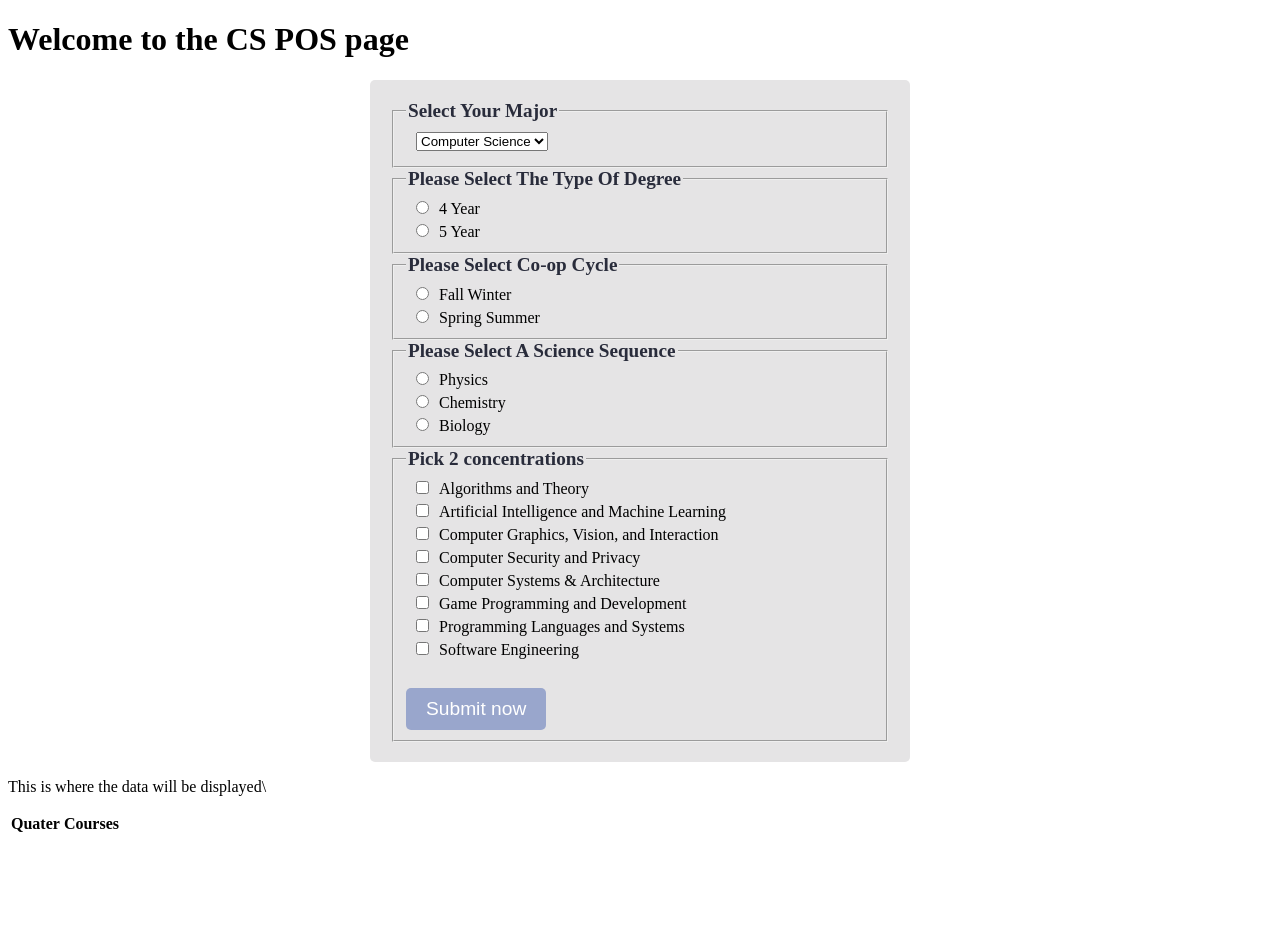
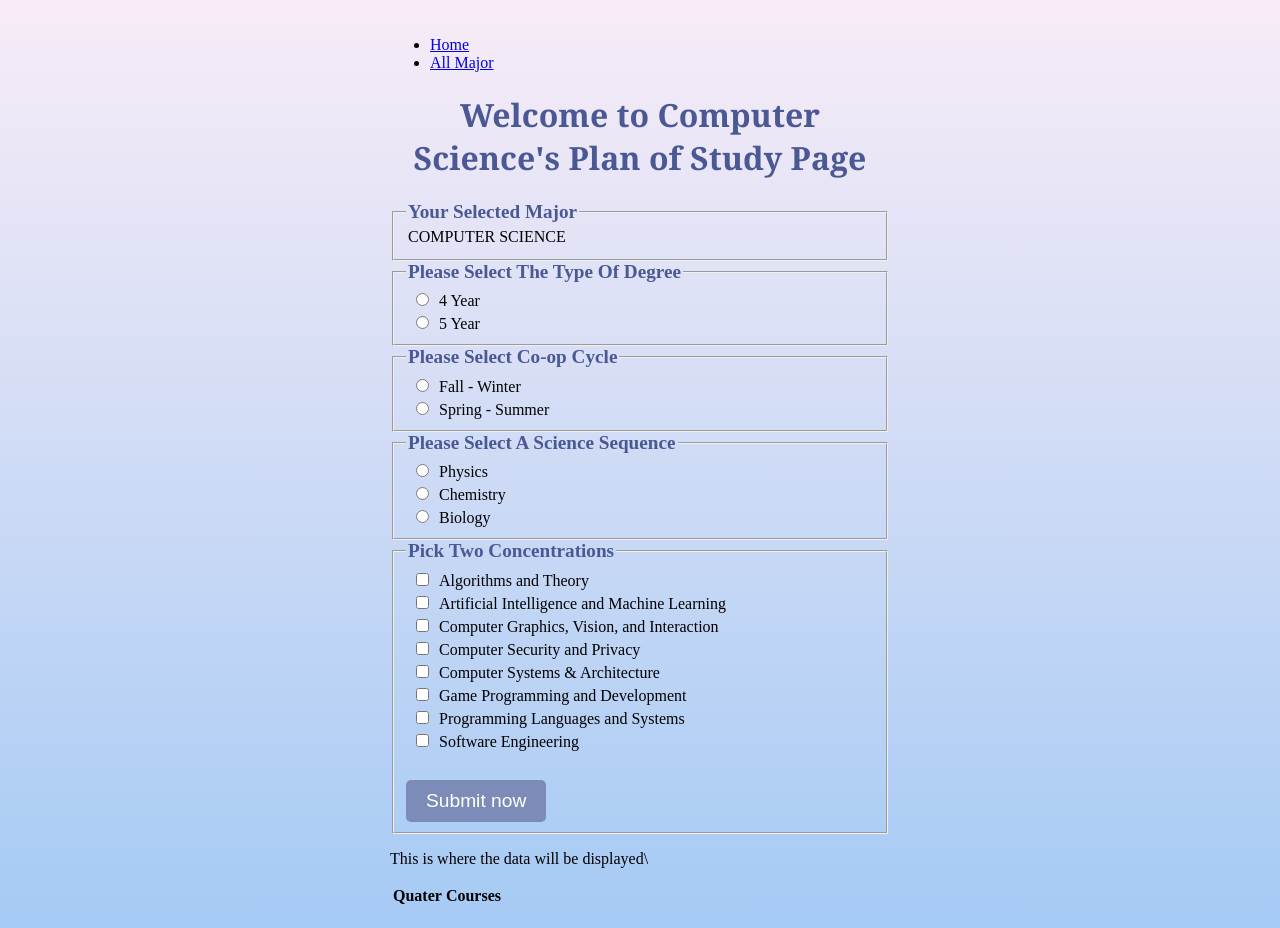
Before and after one commit to msmoldavchuk/drexelPOS, a Flask app: page /CS in a window 1280 px wide. Before the commit the page ends 832 px from the top, so only its background shows below. Run offline with Flask 3, Linux system fonts and the light colour scheme; lists and menus that the app fills with data are empty.

Commit message:
Adding new style to CS page

```diff
--- a/templates/CS.html
+++ b/templates/CS.html
@@ -1,33 +1,38 @@
 <!DOCTYPE html>
 <title> Computer Science Major</title>
+<ul>
+        <li><a href = "{{ url_for('index') }}">Home</a></li>
+        <li><a href = "{{ url_for('allmajor') }}">All Major</a></li>
+    </ul>
 
-    <h1> Welcome to the CS POS page</h1>
+    <h1> Welcome to Computer Science's Plan of Study Page</h1>
+    <body
     <form action="{{ url_for('csPOS') }}" method="post" id="form">
         <fieldset>
-            <legend>Select Your Major </legend>
-            <select name = "dropdown">
-                <option value = "CS" selected>Computer Science</option>
-             </select>
+            <legend> Your Selected Major  </legend>
+            <option value = "CS" selected> COMPUTER SCIENCE </option>
         </fieldset>
         <fieldset>
-            <legend>Please Select The Type Of Degree</legend>
+            <legend>Please Select The Type Of Degree </legend>
             <input type="radio" name="degree" value="4">4 Year<br>
             <input type="radio" name="degree" value="5">5 Year<br>
         </fieldset>
         <fieldset>
-            <legend>Please Select Co-op Cycle</legend>
-            <input type="radio" name="coop" value="FW">Fall Winter<br>
-            <input type="radio" name="coop" value="SS">Spring Summer<br>
+
+            <legend>Please Select Co-op Cycle </legend>
+            <input type="radio" name="coop" value="FW">Fall - Winter<br>
+            <input type="radio" name="coop" value="SS">Spring - Summer<br>
         </fieldset>
         <fieldset>
-            <legend>Please Select A Science Sequence</legend>
+
+            <legend>Please Select A Science Sequence </legend>
             <input type="radio" name="sequence" value="PHYS">Physics<br>
             <input type="radio" name="sequence" value="CHEM">Chemistry<br>
             <input type="radio" name="sequence" value="BIO">Biology<br>
         </fieldset>
 
         <fieldset>
-            <legend>Pick 2 concentrations</legend>
+            <legend>Pick Two Concentrations</legend>
             <input type="checkbox" name="Concentration" value="Algorithms and Theory" onclick="return ValidateConcentrationSelection();">Algorithms and Theory<br>
             <input type="checkbox" name="Concentration" value="Artificial Intelligence and Machine Learning" onclick="return ValidateConcentrationSelection();">Artificial Intelligence and Machine Learning<br>
             <input type="checkbox" name="Concentration" value="Computer Graphics, Vision, and Interaction" onclick="return ValidateConcentrationSelection();">Computer Graphics, Vision, and Interaction<br>
@@ -39,7 +44,10 @@
             <br>
             <input type="submit" value="Submit now">
         </fieldset>
+    </div>
+
     </form>
+</body>
 
         <script type="text/javascript">
         function ValidateConcentrationSelection()
@@ -147,6 +155,9 @@
 
 
 <style>
+    .body{
+        background-color: #e2f1bd;
+    }
     .CSmajor{
       margin: 10px 0;
       padding: 10px;
@@ -155,7 +166,7 @@
     /* styles for legends */
     legend {
       font-weight: bold;
-      color: #292c3b;
+      color: #4a5894;
       font-size: 1.2em;
     }
 
@@ -171,7 +182,7 @@
 
     /* styles for submit button */
     input[type="submit"] {
-      background-color: #99a6cc;
+      background-color: #7c8bb7;
       border: none;
       color: #fff;
       padding: 10px 20px;
@@ -179,11 +190,12 @@
       border-radius: 5px;
       cursor: pointer;
       margin-top: 10px;
+
     }
 
     /* styles for the form */
     #form {
-      background-color: #e5e4e5;
+      background-image: linear-gradient(#f8ecf7, #a5caf4) ;
       padding: 20px;
       border-radius: 5px;
       width: 500px;
@@ -192,7 +204,39 @@
 
     /* styles for the fieldset borders based on selection */
     fieldset:focus-within {
-      border: 1px solid #bfbab5;
+      border: 3px solid #bfbab5;
     }
+    h1{
+        text-align: center;
+        font-family: Georgia, 'Times New Roman', Times, serif;
+        color: #4a5894;
+    }
+nav {
+  overflow: hidden;
+}
 
+nav ul {
+  list-style-type: none;
+  margin: 0;
+  padding: 0;
+  display: flex;
+  justify-content: flex-end;
+}
+
+nav li {
+  margin: 0 10px;
+}
+
+nav a {
+  display: block;
+  color: #7c8bb7;
+  text-align: right;
+  padding: 18px 20px;
+  text-decoration: none;
+}
+
+nav a:hover {
+  background-color: #d7defe;
+  color: rgb(91, 84, 179);
+}
 </style>
```
